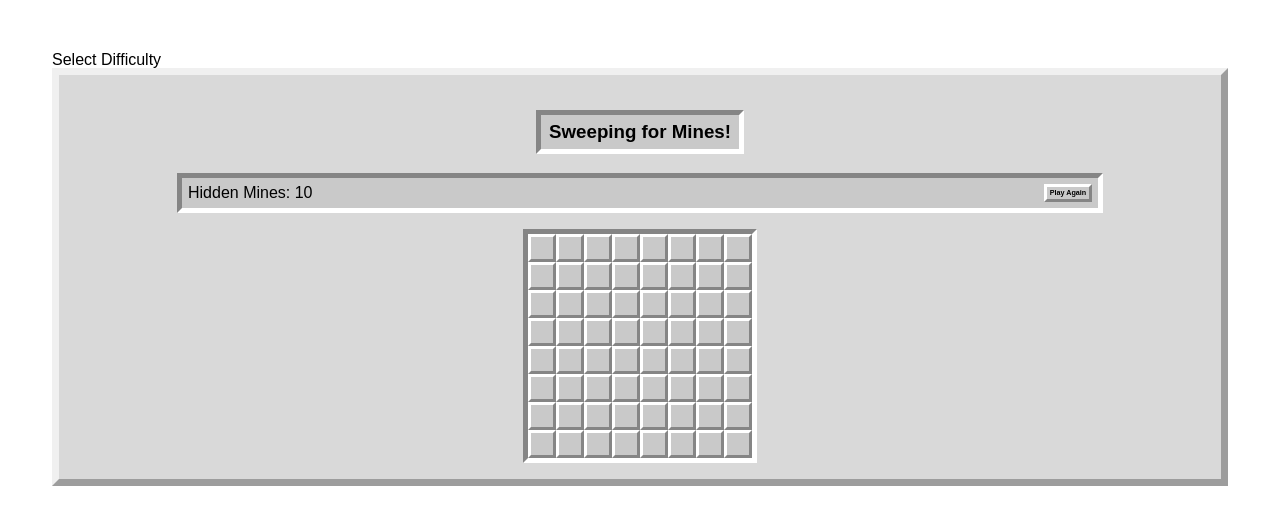
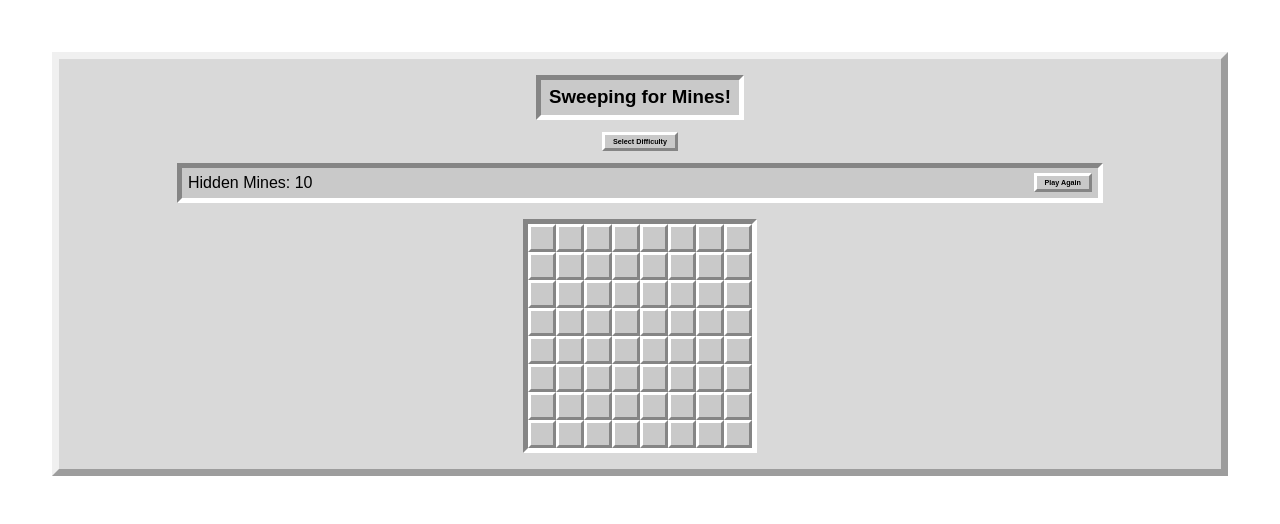
Before and after one commit to bradygrapentine/minesweeper, a React (Create React App) app: page / in a window 1280 px wide. Shown: the top 524 px of the page. Built offline with nearby package versions, Linux system fonts and the light colour scheme; no server answers.

Commit message:
formatted select difficulty button

```diff
--- a/src/App.jsx
+++ b/src/App.jsx
@@ -49,6 +49,7 @@ export class App extends Component {
       const game = await response.json()
       // Make that the new state!
       this.setState(game)
+      localStorage.setItem('GameBoard', game)
     }
   }
 
@@ -67,6 +68,7 @@ export class App extends Component {
       const game = await response.json()
       // Make that the new state!
       this.setState(game)
+      localStorage.setItem('GameBoard', game)
     }
   }
 
@@ -105,6 +107,7 @@ export class App extends Component {
       console.log(game)
       // Make that the new state!
       this.setState(game)
+      localStorage.setItem('GameBoard', game)
     }
   }
 
@@ -125,6 +128,7 @@ export class App extends Component {
       console.log(game)
       // Make that the new state!
       this.setState(game)
+      localStorage.setItem('GameBoard', game)
     }
   }
 
@@ -145,6 +149,7 @@ export class App extends Component {
       console.log(game)
       // Make that the new state!
       this.setState(game)
+      localStorage.setItem('GameBoard', game)
     }
   }
 
@@ -155,17 +160,18 @@ export class App extends Component {
   render() {
     return (
       <>
-        <div className="dropdown">
-          <span>Select Difficulty</span>
-          <div className="dropdown-content">
-            <p onClick={() => this.setToEasy()}>Easy</p>
-            <p onClick={() => this.setToMedium()}>Medium</p>
-            <p onClick={() => this.setToHard()}>Hard</p>
-          </div>
-        </div>
         <main>
           <h3 className="noSelect">Sweeping for Mines!</h3>
-
+          <button className="dropdown">
+            <span>
+              <strong>Select Difficulty</strong>
+            </span>
+            <div className="dropdown-content">
+              <p onClick={() => this.setToEasy()}>Easy</p>
+              <p onClick={() => this.setToMedium()}>Medium</p>
+              <p onClick={() => this.setToHard()}>Hard</p>
+            </div>
+          </button>
           <ul>
             <li>
               <Count
--- a/src/index.scss
+++ b/src/index.scss
@@ -34,6 +34,8 @@ h3 {
   border-bottom-color: white;
   background-color: rgb(201, 201, 201);
   padding: 0.5rem;
+  margin-bottom: 0.75rem;
+  margin-top: 0;
 }
 li {
   list-style: none;
@@ -60,20 +62,17 @@ ul {
   background-color: rgb(201, 201, 201);
   padding: 0.375rem;
 }
-button {
+
+.playAgain {
   align-self: center;
-  width: 3rem;
-  height: 5.75rem;
   border: 3.5px solid;
-  padding: 0rem 0rem 0.125rem 0rem;
+  padding: 0.125rem 0.5rem;
   border-right-color: rgb(133, 133, 133);
   border-bottom-color: rgb(133, 133, 133);
   border-left-color: white;
   border-top-color: white;
   background-color: rgb(201, 201, 201);
-  // text-align: center;
   font-size: 0.45rem;
-  // line-height: 1rem;
 }
 
 .boardUI {
@@ -117,17 +116,28 @@ article {
 }
 
 .dropdown {
-  position: relative;
-  display: inline-block;
+  width: auto;
+  height: auto;
+  border: 3.5px solid;
+  padding: 0.125rem 0.5rem;
+  margin: 0rem 0rem 0.75rem 0rem;
+  border-right-color: rgb(133, 133, 133);
+  border-bottom-color: rgb(133, 133, 133);
+  border-left-color: white;
+  border-top-color: white;
+  background-color: rgb(201, 201, 201);
+  // text-align: center;
+  font-size: 0.45rem;
 }
 
 .dropdown-content {
   display: none;
   position: absolute;
-  background-color: #f9f9f9;
-  min-width: 160px;
-  box-shadow: 0px 8px 16px 0px rgba(0, 0, 0, 0.2);
-  padding: 12px 16px;
+  margin: 5.35px 0px;
+  background-color: rgb(201, 201, 201);
+  min-width: 3rem;
+  box-shadow: 0px 0px 20px 0px rgba(0, 0, 0, 0.75);
+  padding: 5px;
   z-index: 1;
 }
 
```
Also changed, not shown: 1 other file (tests, documents, lock files or other folders).
